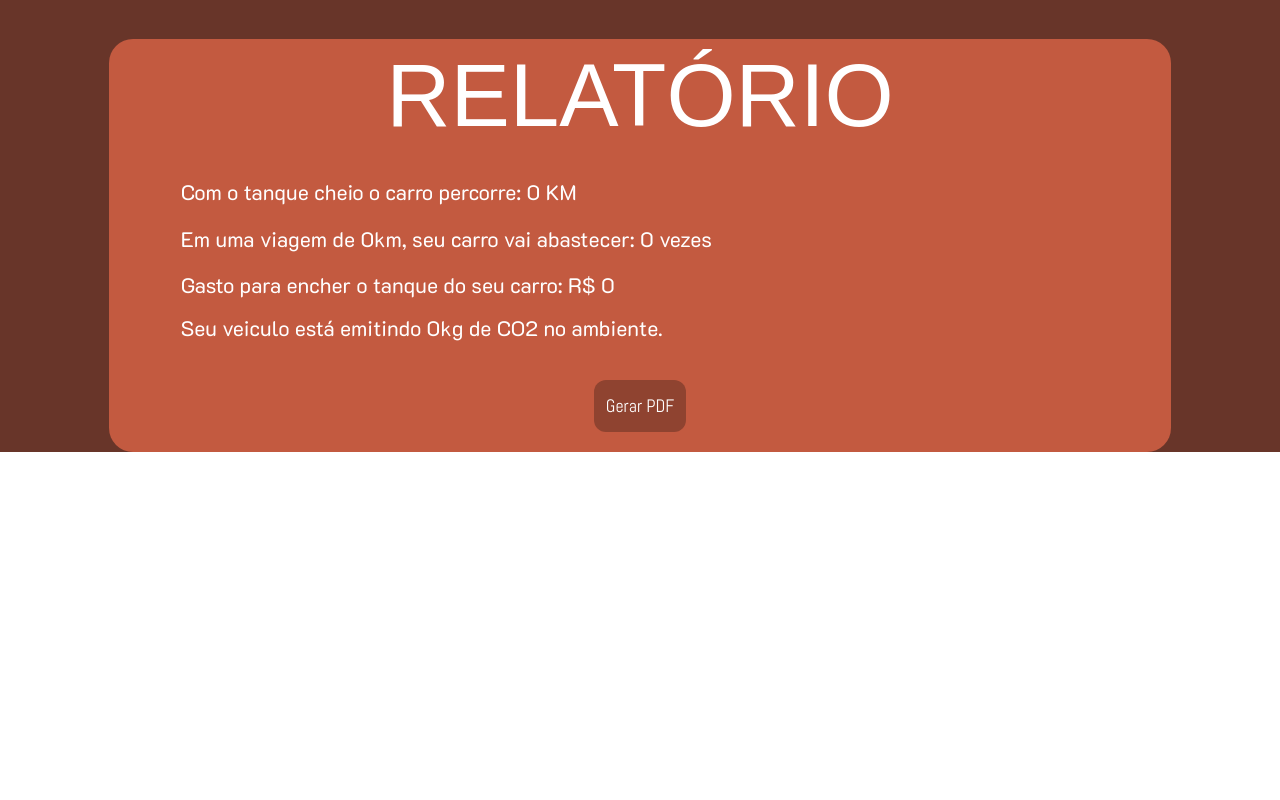
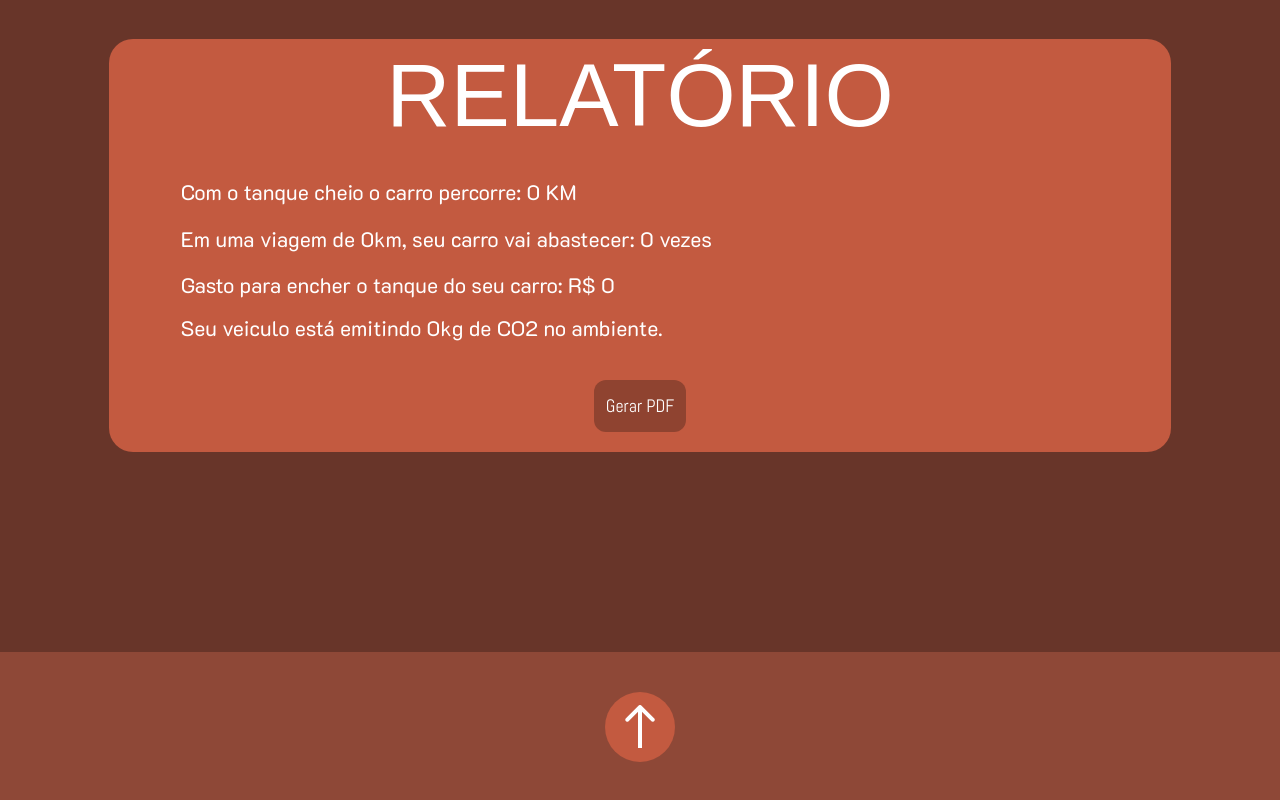
Before and after one commit to Guilherme-Ferreira-Tombini/Fisher-combustion, a Next.js app: page / in a window 1280 px wide. Shown: the part 1503-2303 px from the top of the page. Before the commit the page ends 1955 px from the top, so only its background shows below. Built offline with nearby package versions, Linux system fonts and the light colour scheme; a web font is replaced by a local one.

Commit message:
style: added page footer and button to return to top

```diff
--- /dev/null
+++ b/src/app/components/Footer.tsx
@@ -0,0 +1,18 @@
+"use client"
+import Image from "next/image"
+
+export default function Footer(){
+    return(
+        <div className="w-[100%] p-10 grid grid-cols-1 justify-items-center bg-[#8E4837] mt-[200px]">
+            <div className="rounded-full bg-[#C35A40] w-[70px] h-[70px] flex flex-col justify-center items-center">
+                <a href="#container">
+                    <Image
+                        src={"/img/Arrow 1.png"}
+                        alt={"seta"}
+                        width={30}
+                        height={30}/>
+                </a>
+            </div>
+        </div>
+    )
+}
--- a/src/app/components/Header.tsx
+++ b/src/app/components/Header.tsx
@@ -1,6 +1,6 @@
 export default function Header() {
   return (
-    <div className="bg-[#8E4837] w-[100%] p-4 ">
+    <div className="bg-[#8E4837] w-[100%] p-4" id="container">
       <h1 className="text-4xl ml-5 ">
           FisherCombustion
       </h1>
--- a/src/app/page.tsx
+++ b/src/app/page.tsx
@@ -1,6 +1,7 @@
 import Calculate from "./components/Calculate";
 import DataReport from "./components/DataReport";
 import ExplanatoryTopics from "./components/ExplanatoryTopics";
+import Footer from "./components/Footer";
 import Header from "./components/Header";
 import TopOfPage from "./components/TopOfPage";
 
@@ -11,6 +12,7 @@ export default function Home() {
       <TopOfPage/>
       <ExplanatoryTopics/>
       <Calculate/>
+      <Footer/>
     </div>
   );
 }
```
Also changed, not shown: public/img/Arrow 1.png (added).
